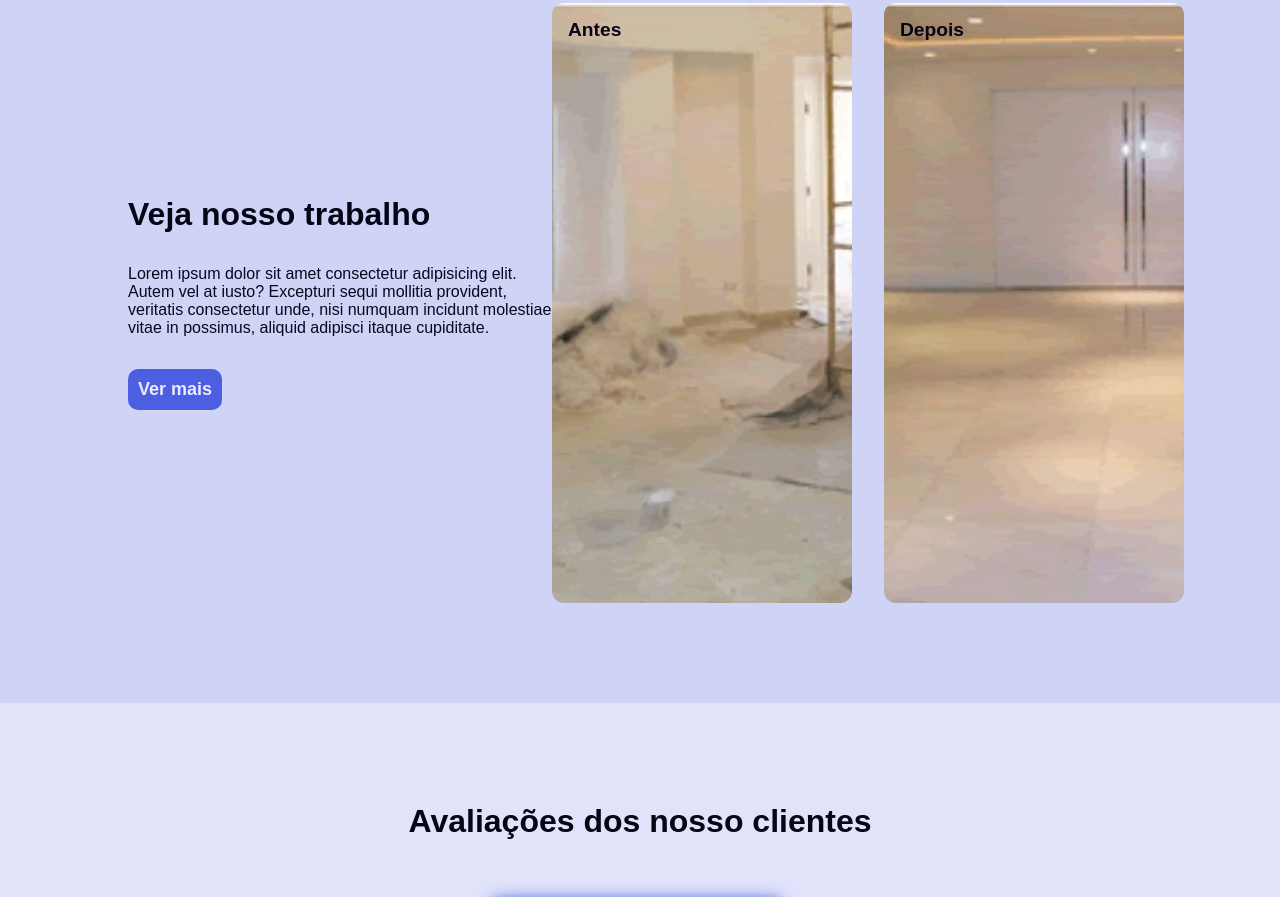
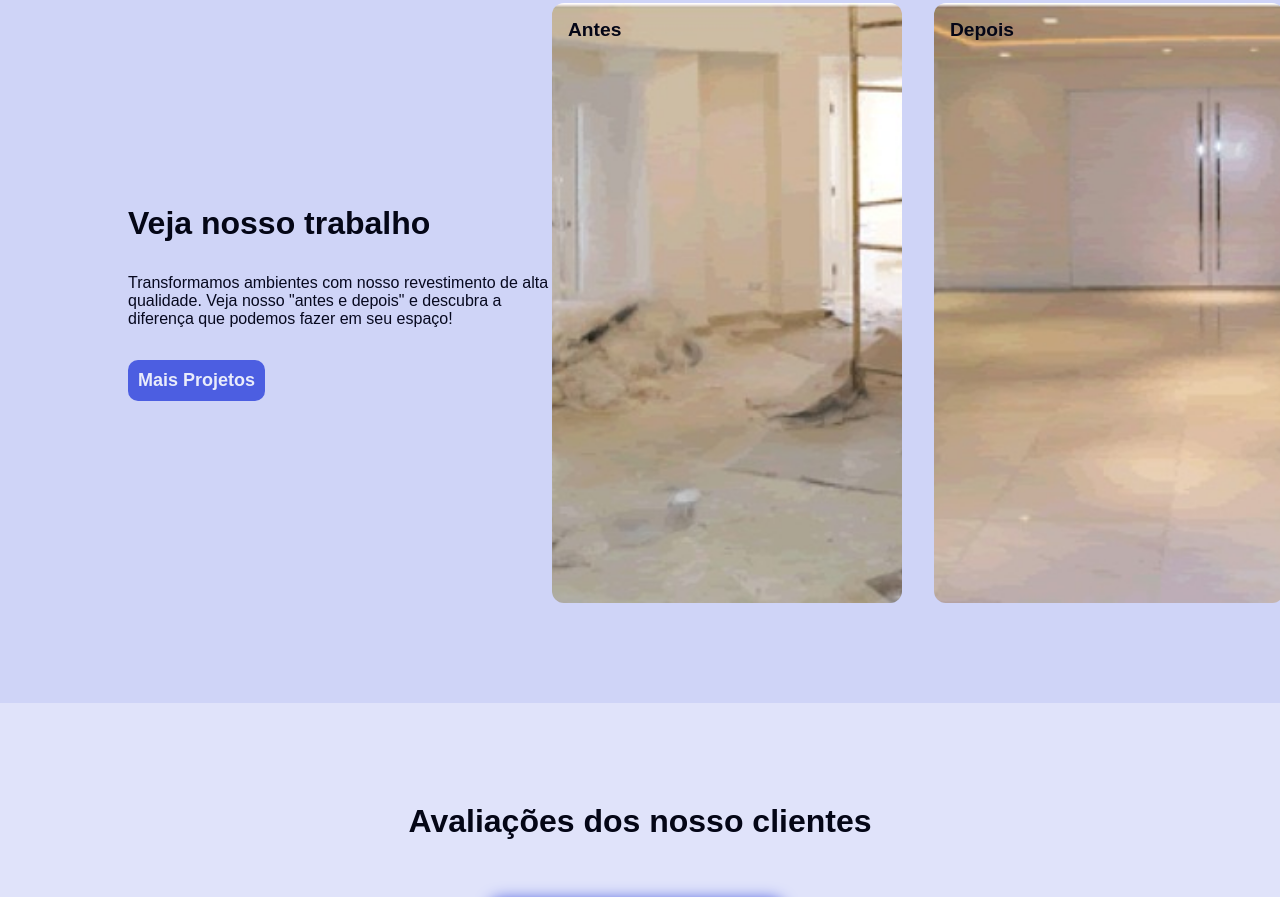
Before and after one commit to Claudio828/claudio-portifolio, a plain HTML site: page index.html in a window 1280 px wide. Shown: the part 2018-2915 px from the top of the page. Drawn offline with Linux system fonts and the light colour scheme.

Commit message:
texto referencia

```diff
--- a/css/index.css
+++ b/css/index.css
@@ -600,7 +600,7 @@ header {
 	display: flex;
 	flex-direction: column;
 	gap: 2rem;
-	max-width: 600px;
+	max-width: 450px;
 }
 
 .referenciai {
@@ -611,7 +611,7 @@ header {
 }
 
 .referenciai img {
-	width: 300px;
+	width: 350px;
 	height: 600px;
 	object-fit: cover;
 	border-radius: 12px;
--- a/index.html
+++ b/index.html
@@ -161,11 +161,10 @@
 					<div class="referenciat">
 						<h2>Veja nosso trabalho</h2>
 						<p>
-							Lorem ipsum dolor sit amet consectetur adipisicing elit. Autem vel at iusto? Excepturi sequi mollitia provident, veritatis consectetur unde, nisi numquam incidunt molestiae vitae in
-							possimus, aliquid adipisci itaque cupiditate.
+							Transformamos ambientes com nosso revestimento de alta qualidade. Veja nosso "antes e depois" e descubra a diferença que podemos fazer em seu espaço!
 						</p>
 						<div>
-							<a href="" class="button">Ver mais</a>
+							<a href="" class="button">Mais Projetos</a>
 						</div>
 					</div>
 					<div class="referenciai">
```
